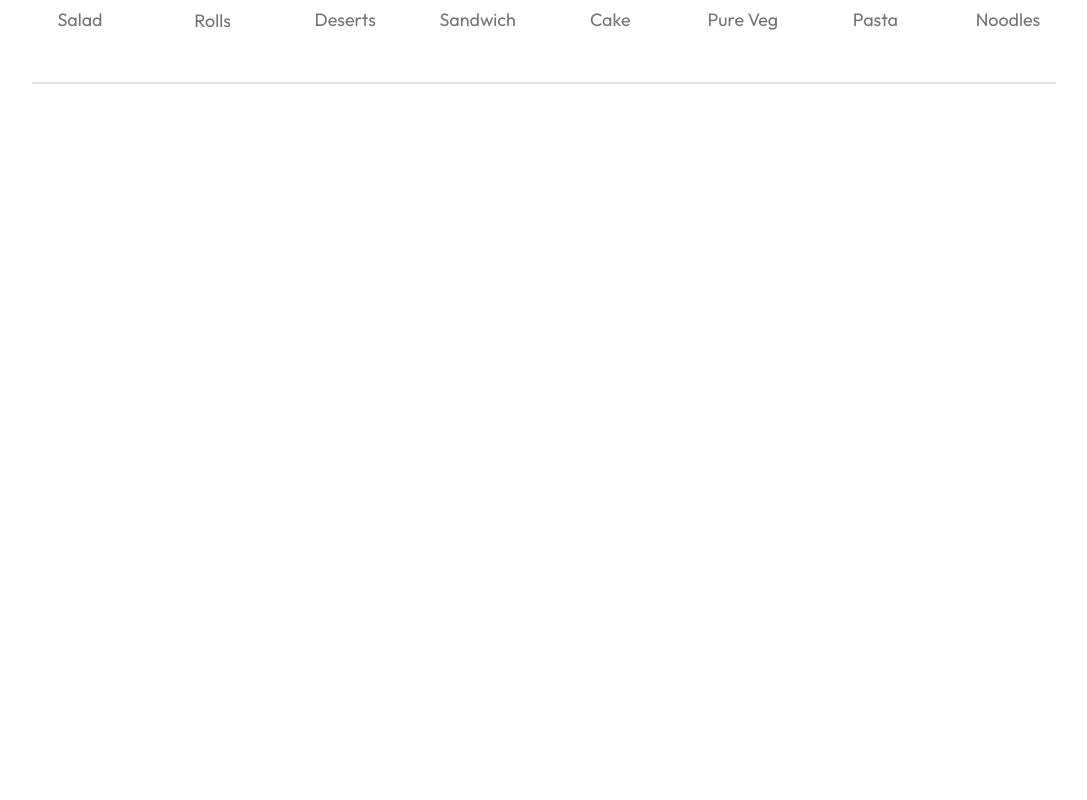
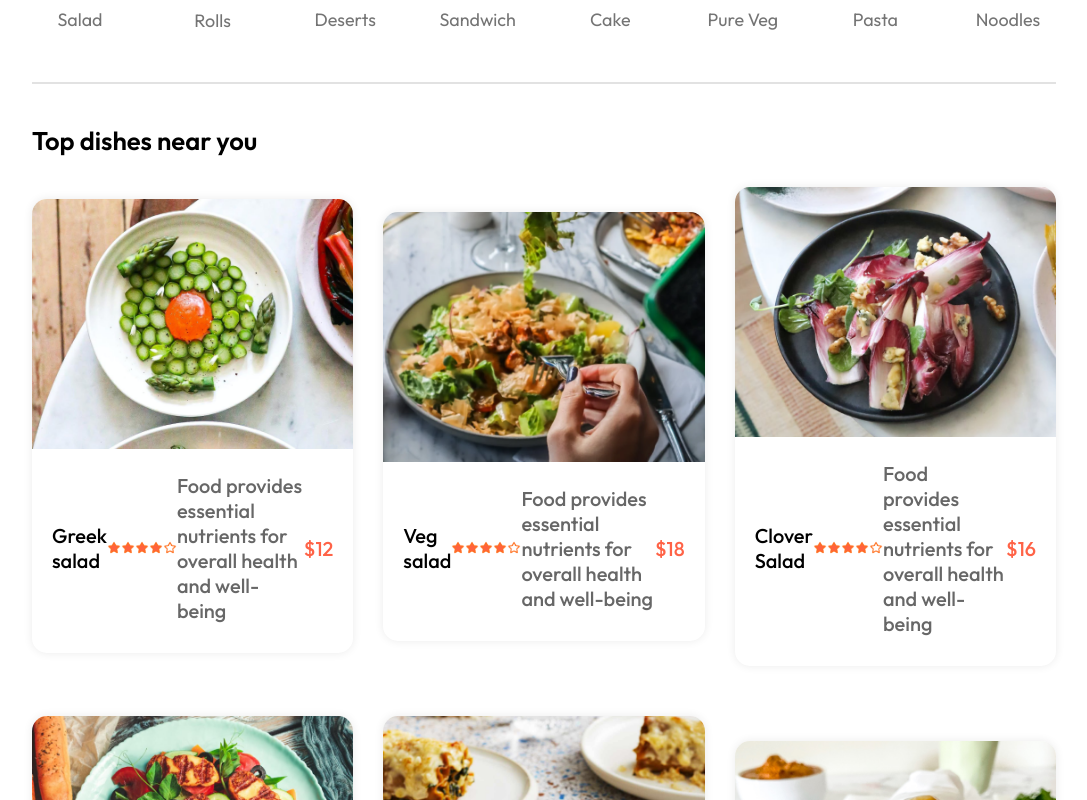
Before and after one commit to BrianWahungu/food-del, a React (Vite) app in the folder frontend/: page / in a window 1280 px wide. Shown: the part 840-1640 px from the top of the page, without its empty margins (96-1183 px from the left). Before the commit the page ends 934 px from the top, so only its background shows below. Built offline with nearby package versions, Linux system fonts and the light colour scheme.

Commit message:
Create Food List Component almost finished

```diff
--- /dev/null
+++ b/frontend/src/components/FoodDisplay/FoodDisplay.css
@@ -0,0 +1,14 @@
+.food-display{
+    margin-top: 30px;
+}
+.food-display h2{
+    font-size: max(2vw,24px);
+    font-weight: 600;
+}
+.food-display-list{
+    display: grid;
+    grid-template-columns: repeat(auto-fill,minmax(240px,1fr));
+    margin-top: 30px;
+    gap: 30px;
+    row-gap: 50px;
+}
--- /dev/null
+++ b/frontend/src/components/FoodDisplay/FoodDisplay.jsx
@@ -0,0 +1,21 @@
+import React, {useContext} from 'react'
+import './FoodDisplay.css'
+import { StoreContext } from '../../context/StoreContext'
+import FoodItem from '../FoodItem/FoodItem'
+
+const FoodDisplay = ({category}) => {
+
+    const {food_list} = useContext(StoreContext)
+  return (
+    <div className='food-display' id='food-display'>
+      <h2>Top dishes near you</h2>
+      <div className="food-display-list">
+        {food_list.map((item,index)=>{
+            return < FoodItem key={index} id={item._id} name={item.name} description={item.description} price={item.price} image={item.image}/>
+        })}
+      </div>
+    </div>
+  )
+}
+
+export default FoodDisplay
--- /dev/null
+++ b/frontend/src/components/FoodItem/FoodItem.css
@@ -0,0 +1,38 @@
+.food-item{
+    width: 100%;
+    margin: auto;
+    border-radius: 15px;
+    box-shadow: 0px 0px 10px #00000015;
+    transition: 0.3s;
+    animation: fadeIn 1s;
+}
+.food-item-image{
+    width: 100%;
+    border-radius: 15px 15px 0px 0px;
+}
+.food-item-info{
+    padding: 20px;
+}
+.food-item-name-rating{
+    display: flex;
+    justify-content: space-between;
+    align-items: center;
+    margin-bottom: 10px;
+}
+.food-item-name-rating p{
+    font-size: 20px;
+    font-weight: 500;
+}
+.food-item-name-rating img{
+    width: 70px;
+}
+.food-item-desc{
+    color: #676767;
+    font-size: 12px;
+}
+.food-item-price{
+    color: tomato;
+    font-size: 22px;
+    font-weight: 500;
+    margin: 10px 0px;
+}
--- /dev/null
+++ b/frontend/src/components/FoodItem/FoodItem.jsx
@@ -0,0 +1,24 @@
+import React from 'react'
+import './FoodItem.css'
+import { assets } from '../../assets/assets'
+
+const FoodItem = ({id,name,price,description,image}) => {
+  return (
+    <div className='food-item'>
+        <div className="food-item-img-container">
+            <img className='food-item-image' src={image} alt="" />
+        </div>
+        <div className="food-item-info">
+            <div className="food-item-name-rating">
+                <p>{name}</p>
+                <img src={assets.rating_starts} alt="" />
+                <p className="food-item-desc">{description}</p>
+                <p className="food-item-price">${price}</p>
+            </div>
+        </div>
+
+    </div>
+  )
+}
+
+export default FoodItem
--- /dev/null
+++ b/frontend/src/context/StoreContext.jsx
@@ -0,0 +1,23 @@
+import { createContext } from "react";
+import { food_list } from "../assets/assets";
+
+export const StoreContext = createContext(null)
+
+const StoreContextProvider = (props) => {
+
+
+
+
+
+    const contextValue = {
+        food_list
+    }
+
+    return(
+        <StoreContext.Provider value={contextValue}>
+            {props.children}
+        </StoreContext.Provider>
+    )
+}
+
+export default StoreContextProvider;
--- a/frontend/src/main.jsx
+++ b/frontend/src/main.jsx
@@ -1,11 +1,14 @@
-import React from 'react'
-import ReactDOM from 'react-dom/client'
-import App from './App.jsx'
-import './index.css'
-import {BrowserRouter} from 'react-router-dom'
-ReactDOM.createRoot(document.getElementById('root')).render(
+import React from "react";
+import ReactDOM from "react-dom/client";
+import App from "./App.jsx";
+import "./index.css";
+import { BrowserRouter } from "react-router-dom";
+import StoreContextProvider from "./context/StoreContext.jsx";
+
+ReactDOM.createRoot(document.getElementById("root")).render(
   <BrowserRouter>
-    <App />
+    <StoreContextProvider>
+      <App />
+    </StoreContextProvider>
   </BrowserRouter>
-
-)
+);
--- a/frontend/src/pages/Home/Home.jsx
+++ b/frontend/src/pages/Home/Home.jsx
@@ -2,6 +2,7 @@ import React, { useState } from 'react'
 import './Home.css'
 import Header from '../../components/Header/Header'
 import ExploreMenu from '../../components/ExploreMenu/ExploreMenu'
+import FoodDisplay from '../../components/FoodDisplay/FoodDisplay'
 const Home = () => {
 
     const [category,setCategory] = useState("ALL")
@@ -9,6 +10,7 @@ const Home = () => {
     <div>
       <Header />
       <ExploreMenu category={category} setCategory={setCategory}/>
+      <FoodDisplay category={category}/>
     </div>
   )
 }
```
Also changed, not shown: 1 other file (tests, documents, lock files or other folders).
